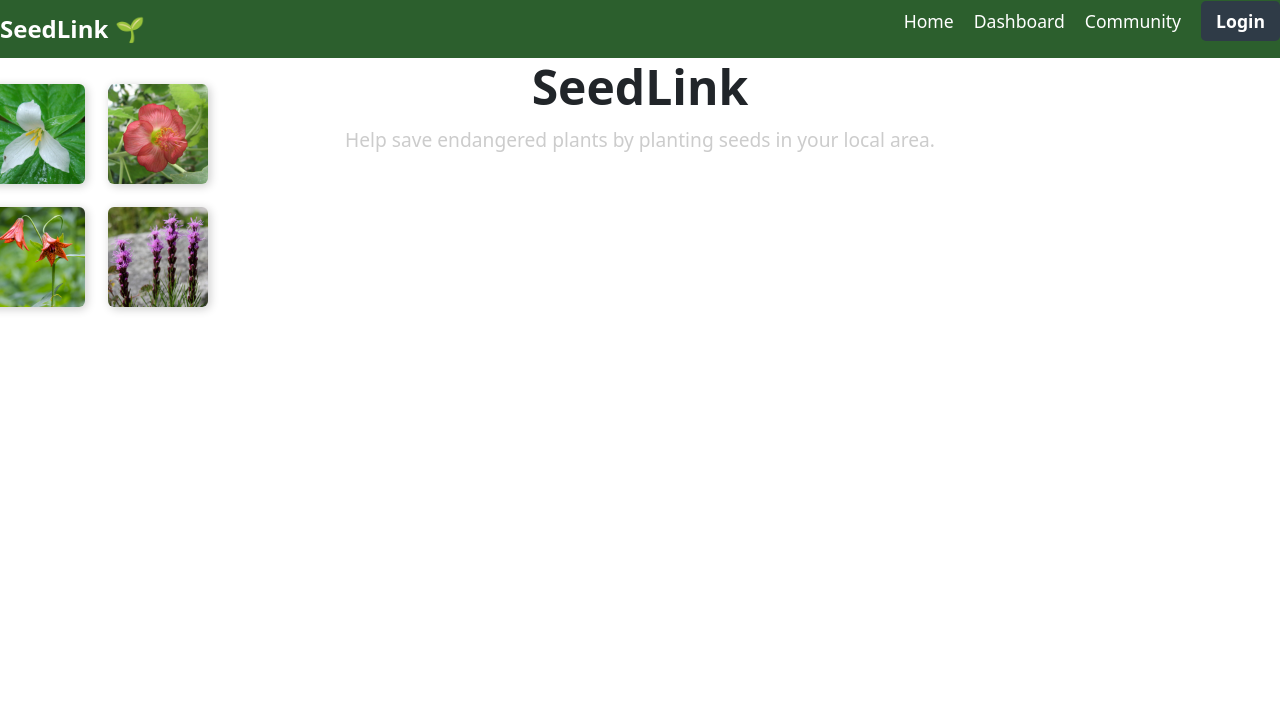
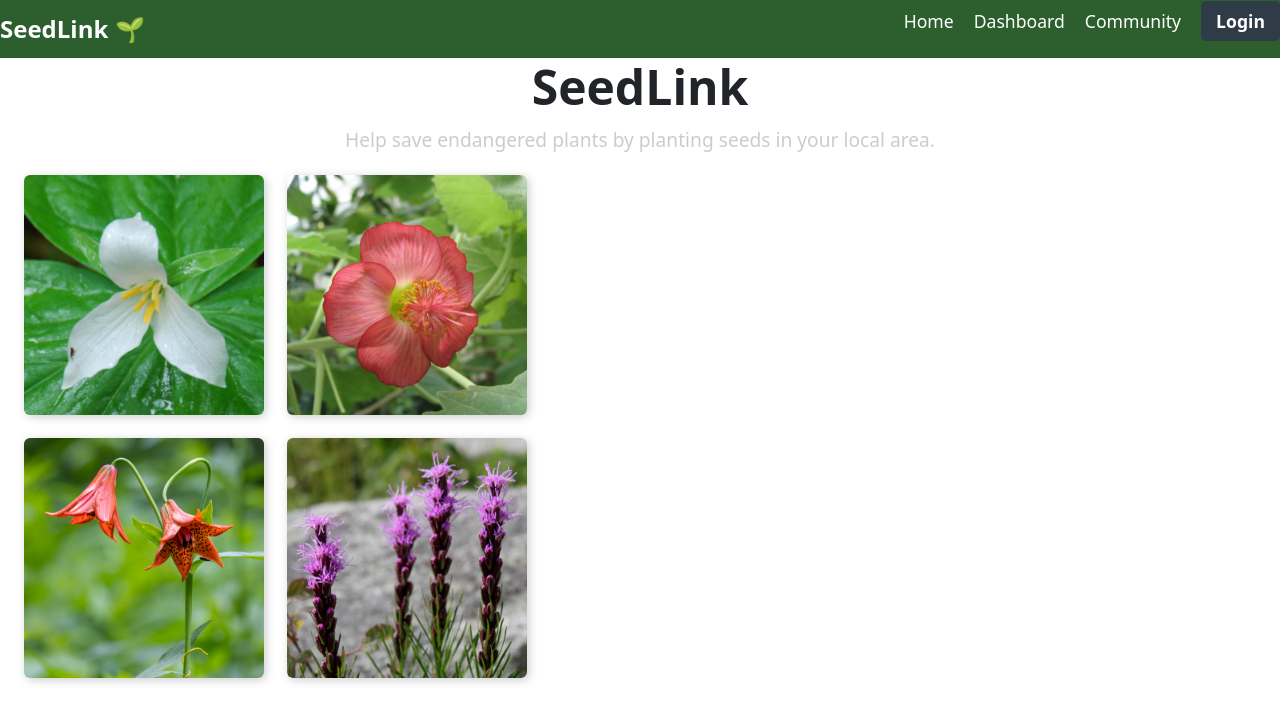
Before and after one commit to vicksey/SeedLink, a React (Vite) app: page / in a window 1280 px wide. Shown: the top 722 px of the page. Built offline with nearby package versions, Linux system fonts and the light colour scheme.

Commit message:
fixed stack over words
i get what iave been doing wrong the stack works now

```diff
--- a/src/Home.css
+++ b/src/Home.css
@@ -32,26 +32,29 @@
 
 
 
-/* ✅ Image grid positioned in the top-left corner under the navbar */
+/* finally top left */
 .image-grid {
-    position: absolute; /* Moves it independently */
-    top: 70px; /* Adjust this value based on your navbar's height */
-    left: 10px; /* Aligns it to the left */
+    position: absolute; /* Moves  independently debating it */
+    /* top: 70px;  */
+    /* above would be based on nav bar's height */
 
-    display: grid; /* Enables grid layout */
-    grid-template-columns: repeat(2, 1fr); /* Two columns */
-    gap: 15px; /* Space between images */
+    /* Enables grid layout, Two columnss, then image Spacer */
+    display: grid;
+    grid-template-columns: repeat(2, 1fr);
+    gap: 15px;
 
-    background: rgba(255, 255, 255, 0.8); /* Optional: Light background */
-    padding: 10px; /* Adds space inside */
-    border-radius: 8px; /* Optional: Rounded corners */
+    /* background: rgba(255, 255, 255, 0.8);  */
+    /* padding: 10px;  */
+
+    /* curved corners */
+    border-radius: 8px;
 }
 
-/* ✅ Image fade-in effect */
+/* FADE IN */
 .image {
-    width: 100px; /* Adjust image size */
+    width: 15rem;
     height: auto;
-    border-radius: 10px; /* Optional: Rounded corners */
+    border-radius: 10px;
     box-shadow: 2px 2px 10px rgba(0, 0, 0, 0.2); /* Optional: Shadow effect */
     opacity: 0;
     transition: opacity 1s ease-in;
@@ -61,7 +64,7 @@
     opacity: 1;
 }
 
-/* ✅ Responsive adjustments */
+/* tried to be resposiv */
 @media (max-width: 768px) {
     .image-grid {
         grid-template-columns: repeat(1, 1fr); /* Stack images in one column */
@@ -70,7 +73,8 @@
     }
 }
 
-/* ✅ Extra section (unchanged) */
+
+/* Extra section unchanged */
 .left-top-corner {
     margin-top: 20px;
     font-size: 16px;
--- a/src/Home.jsx
+++ b/src/Home.jsx
@@ -19,7 +19,7 @@ const Home = () => {
     document.title = "SeedLink - Home";
   }, []);
 
-  // Fade-in effect
+  // Fade in
   useEffect(() => {
     images.forEach((_, index) => {
       setTimeout(() => {
@@ -30,15 +30,26 @@ const Home = () => {
 
   return (
     <Container className="home-container">
-      {/* ✅ Text Section */}
+
+
+<Container className="title">
+  <Row>
+<h1 className="home-title">SeedLink</h1></Row>
+
+</Container>
+
+      {/* text */}
       <div className="text-container">
-        <h1 className="home-title">SeedLink</h1>
+
         <p className="home-description">
           Help save endangered plants by planting seeds in your local area.
         </p>
       </div>
 
-      {/* ✅ Image Grid Inside Its Own Container */}
+
+
+
+      {/* image  */}
       <Container className="image-container">
         <Row className="image-grid">
           {images.map((img, index) => (
@@ -53,6 +64,10 @@ const Home = () => {
           ))}
         </Row>
       </Container>
+
+
+
+
     </Container>
   );
 };
```
